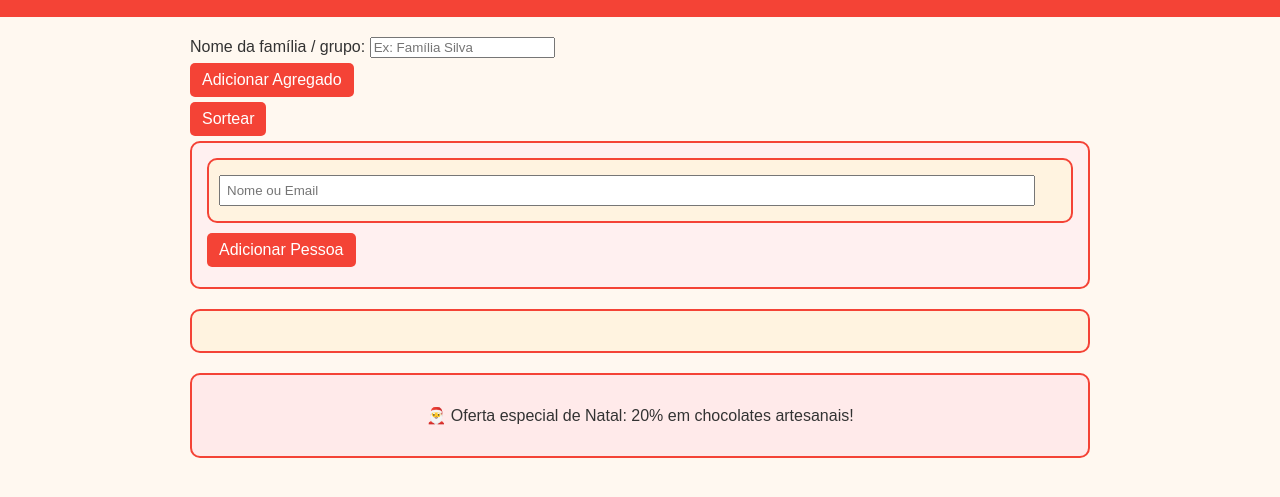
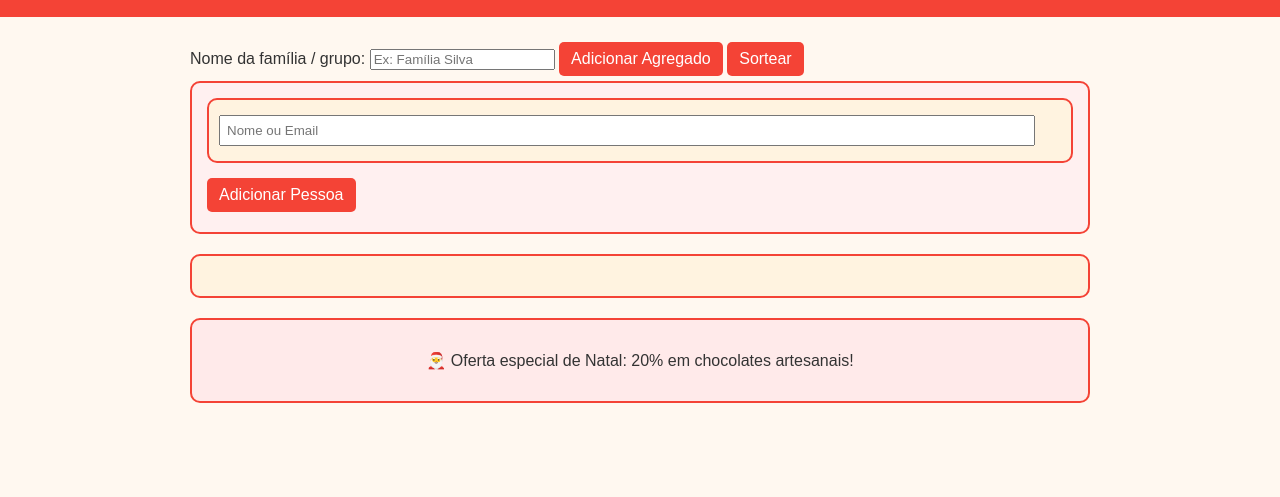
Before and after one commit to lfcaldeira/amigo-secreto, a plain HTML site: page frontend/index.html in a window 1280 px wide. Shown: the part 65-562 px from the top of the page. Drawn offline with Linux system fonts and the light colour scheme.

Commit message:
css mais bonito

```diff
--- a/frontend/styles.css
+++ b/frontend/styles.css
@@ -50,8 +50,7 @@ button {
     font-size: 16px;
     cursor: pointer;
     transition: transform 0.2s, background-color 0.2s;
-    display: block;
-    margin-top: 5px;
+
 }
 
 button:hover {
```
